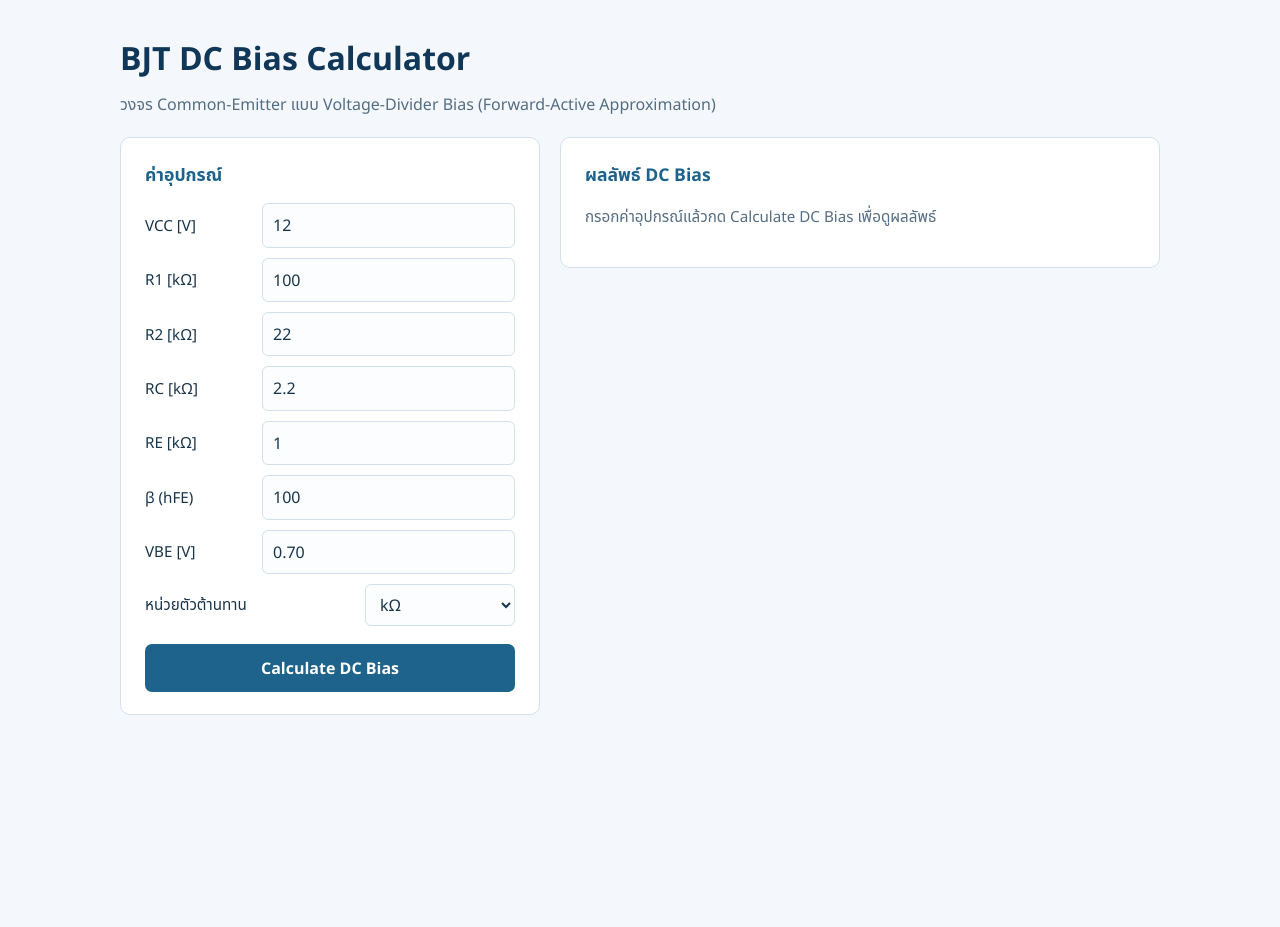
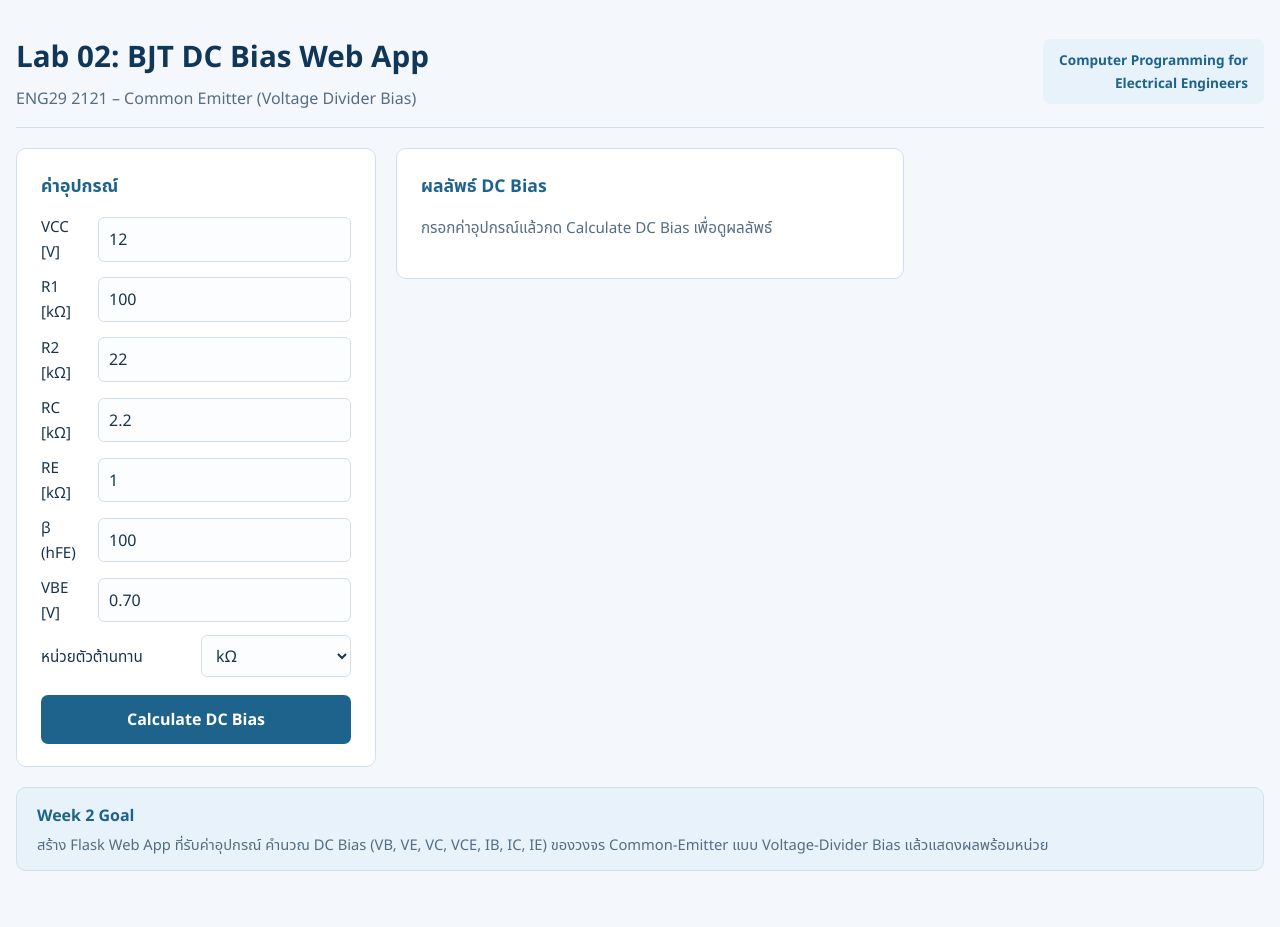
Before and after one commit to ottoponrod/BJT-DC-Bias-Web-App, a Flask app: page / in a window 1280 px wide. Before the commit the page ends 715 px from the top, so only its background shows below. Run offline with Flask 3, Linux system fonts and the light colour scheme.

Commit message:
feat(ui): add header, three-column layout and goal strip

```diff
--- a/static/style.css
+++ b/static/style.css
@@ -22,31 +22,70 @@ body {
 }
 
 header,
-.layout {
-  max-width: 1040px;
-  margin: 0 auto;
+.layout,
+.goal-strip {
+  max-width: 1280px;
+  margin-left: auto;
+  margin-right: auto;
 }
 
-header {
+.site-header {
   margin-bottom: 20px;
+  display: flex;
+  align-items: center;
+  justify-content: space-between;
+  gap: 16px;
+  padding-bottom: 16px;
+  border-bottom: 1px solid var(--line);
 }
 
 h1 {
-  margin: 0 0 6px;
-  font-size: clamp(1.5rem, 3vw, 2rem);
+  margin: 0 0 4px;
+  font-size: clamp(1.35rem, 2.4vw, 1.85rem);
   color: var(--navy);
 }
 
-header p {
+.site-header p {
   margin: 0;
   color: var(--muted);
 }
 
+.course-badge {
+  margin: 0;
+  padding: 10px 16px;
+  color: var(--blue) !important;
+  background: #e8f2fa;
+  border-radius: 8px;
+  font-size: 0.85rem;
+  font-weight: 600;
+  text-align: right;
+}
+
 .layout {
   display: grid;
-  grid-template-columns: minmax(300px, 420px) minmax(320px, 1fr);
+  grid-template-columns: minmax(300px, 360px) minmax(360px, 1fr) minmax(300px, 340px);
   gap: 20px;
   align-items: start;
+}
+
+.goal-strip {
+  margin-top: 20px;
+  padding: 14px 20px;
+  background: #e8f2fa;
+  border: 1px solid var(--line);
+  border-radius: 10px;
+}
+
+.goal-strip h2 {
+  margin: 0 0 4px;
+  font-size: 1rem;
+  color: var(--blue);
+}
+
+.goal-strip p {
+  margin: 0;
+  color: var(--muted);
+  font-size: 0.92rem;
 }
 
 .card {
@@ -187,9 +226,24 @@ tbody tr:last-child td {
   font-size: 0.95rem;
 }
 
+@media (max-width: 1099px) {
+  .layout {
+    grid-template-columns: minmax(300px, 360px) minmax(360px, 1fr);
+  }
+}
+
 @media (max-width: 760px) {
   .layout {
     grid-template-columns: 1fr;
+  }
+
+  .site-header {
+    flex-direction: column;
+    align-items: flex-start;
+  }
+
+  .course-badge {
+    text-align: left;
   }
 
   .field input,
--- a/templates/index.html
+++ b/templates/index.html
@@ -14,9 +14,12 @@
   "cutoff": "Cutoff",
 } %}
 
-<header>
-  <h1>BJT DC Bias Calculator</h1>
-  <p>วงจร Common-Emitter แบบ Voltage-Divider Bias (Forward-Active Approximation)</p>
+<header class="site-header">
+  <div class="brand">
+    <h1>Lab 02: BJT DC Bias Web App</h1>
+    <p>ENG29 2121 – Common Emitter (Voltage Divider Bias)</p>
+  </div>
+  <p class="course-badge">Computer Programming for<br>Electrical Engineers</p>
 </header>
 
 <main class="layout">
@@ -99,5 +102,12 @@
     {% endif %}
   </section>
 </main>
+
+<footer class="goal-strip">
+  <h2>Week 2 Goal</h2>
+  <p>สร้าง Flask Web App ที่รับค่าอุปกรณ์ คำนวณ DC Bias
+     (VB, VE, VC, VCE, IB, IC, IE) ของวงจร Common-Emitter
+     แบบ Voltage-Divider Bias แล้วแสดงผลพร้อมหน่วย</p>
+</footer>
 </body>
 </html>
```
Also changed, not shown: tests/test_web.py (+7 -0 lines).
